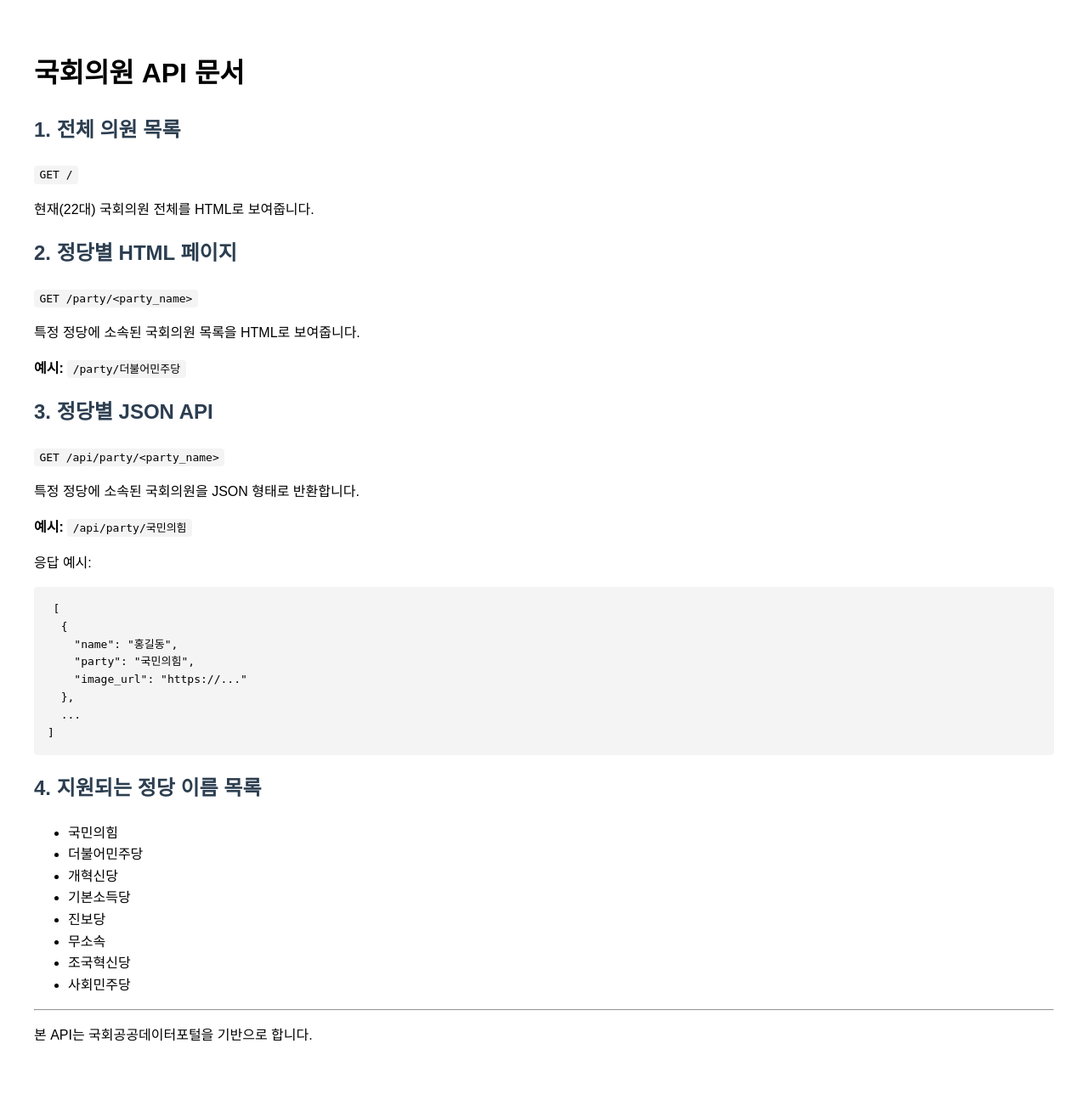
After one commit to kkangde/DATA_SCI_TP, a Flask app: page /api-docs in a window 1280 px wide. The commit adds this page. Shown: the whole page at 85% size. Run offline with Flask 3, Linux system fonts and the light colour scheme.

Commit message:
진화술
이건연금술

```diff
--- a/프로젝트페이지/fe.py
+++ b/프로젝트페이지/fe.py
@@ -7,6 +7,9 @@ import unicodedata
 from flask import Flask, render_template, jsonify, request
 from flask_cors import CORS
 from cachelib import SimpleCache
+from dotenv import load_dotenv
+
+load_dotenv()
 
 app = Flask(__name__)
 CORS(app)
@@ -19,26 +22,28 @@ logger = logging.getLogger(__name__)
 
 cache = SimpleCache()
 
-# API 키 및 엔드포인트
-API_KEY = "1343ad8c9a584b86a2493aa90cf51060"
-CURRENT_API = "https://open.assembly.go.kr/portal/openapi/nwvrqwxyaytdsfvhu"  # 22대 현역 의원
-HISTORY_API = "https://open.assembly.go.kr/portal/openapi/ALLNAMEMBER"        # 역대 의원 (사진 포함)
+API_KEY = os.getenv("ASSEMBLY_API_KEY", "your_default_api_key")
+CURRENT_API = "https://open.assembly.go.kr/portal/openapi/nwvrqwxyaytdsfvhu"
+HISTORY_API = "https://open.assembly.go.kr/portal/openapi/ALLNAMEMBER"
 
-# 정당 목록
-PARTIES = [
-    '국민의힘', '더불어민주당', '개혁신당', '기본소득당',
-    '진보당', '무소속', '조국혁신당', '사회민주당'
-]
+PARTIES = {
+    '국민의힘': 'party_template.html',
+    '더불어민주당': 'party_template.html',
+    '개혁신당': 'party_template.html',
+    '기본소득당': 'party_template.html',
+    '진보당': 'party_template.html',
+    '무소속': 'party_template.html',
+    '조국혁신당': 'party_template.html',
+    '사회민주당': 'party_template.html'
+}
 
 def normalize_text(text):
-    """문자열 정규화(공백, 특수문자 제거, 소문자 변환)"""
     if not text:
         return ""
     normalized = unicodedata.normalize('NFKD', str(text))
-    return re.sub(r'[\s\-_\.\(\)/,;|·\\]+', '', normalized).lower()
+    return re.sub(r'[\s\-_.()\/,;|·\\]+', '', normalized).lower()
 
 def get_current_members():
-    """현재(22대) 국회의원 목록 조회"""
     cached = cache.get('current_members')
     if cached:
         return cached
@@ -49,9 +54,8 @@ def get_current_members():
     max_retries = 3
 
     headers = {
-        "User-Agent": "Mozilla/5.0 (Windows NT 10.0; Win64; x64) AppleWebKit/537.36 (KHTML, like Gecko) Chrome/125.0.0.0 Safari/537.36",
-        "Accept": "application/json",
-        "Accept-Encoding": "gzip, deflate"
+        "User-Agent": "Mozilla/5.0",
+        "Accept": "application/json"
     }
 
     try:
@@ -64,25 +68,23 @@ def get_current_members():
             }
             for attempt in range(max_retries):
                 try:
-                    res = requests.get(CURRENT_API, params=params, headers=headers, timeout=15)
+                    res = requests.get(CURRENT_API, params=params, headers=headers, timeout=10)
                     res.raise_for_status()
                     break
                 except requests.exceptions.RequestException as e:
                     if attempt == max_retries - 1:
                         logger.error(f"API 호출 실패: {e}")
                         raise
-                    continue
 
             data = res.json()
             rows = []
-            if "ALLNAMEMBER" in data and isinstance(data["ALLNAMEMBER"], list) and len(data["ALLNAMEMBER"]) > 1:
-                rows = data["ALLNAMEMBER"][1].get("row", [])
+            if "nwvrqwxyaytdsfvhu" in data and isinstance(data["nwvrqwxyaytdsfvhu"], list):
+                rows = data["nwvrqwxyaytdsfvhu"][1].get("row", [])
 
             if not rows:
                 break
 
             members.extend(rows)
-
             if len(rows) < page_size:
                 break
             page += 1
@@ -95,7 +97,6 @@ def get_current_members():
         raise
 
 def get_historical_members():
-    """역대 국회의원 목록 조회 (사진 포함)"""
     cached = cache.get('historical_members')
     if cached:
         return cached
@@ -103,44 +104,61 @@ def get_historical_members():
     params = {
         "KEY": API_KEY,
         "Type": "json",
-        "pSize": 300  # 한 번에 충분히 많은 데이터 받기
+        "pSize": 1000  # 충분한 크기
     }
 
     try:
         res = requests.get(HISTORY_API, params=params)
         res.raise_for_status()
         data = res.json()
-        historical = data.get("ALLNAMEMBER", [{}])[1].get("row", [])
-        cache.set('historical_members', historical, timeout=24*60*60)  # 1일 캐시
+
+        historical = []
+        allnamember = data.get("ALLNAMEMBER", [])
+        if isinstance(allnamember, list) and len(allnamember) > 1:
+            historical = allnamember[1].get("row", [])
+        else:
+            logger.warning("예상치 못한 ALLNAMEMBER 응답 구조")
+            logger.warning(json.dumps(data, ensure_ascii=False, indent=2))
+
+        cache.set('historical_members', historical, timeout=24*60*60)
         return historical
+
     except Exception as e:
         logger.error(f"get_historical_members 예외 발생: {e}")
         raise
 
+
+
 def merge_member_data(current, historical):
-    """현재 의원 데이터에 사진 추가"""
+    """현재 의원 데이터에 사진 및 기타 상세 정보 추가"""
     for member in current:
-        # 이름(HG_NM)으로 매칭 (동명이인 주의, 가능하면 EMPL_NO 사용 권장)
         match = next((h for h in historical if h.get("HG_NM") == member.get("HG_NM")), None)
         if match:
-            member["NAAS_PIC"] = match.get("NAAS_PIC")  # 사진 URL 추가
+            member.update({
+                "NAAS_PIC": match.get("NAAS_PIC"),
+                "EMAIL": match.get("EMAIL"),
+                "HOMEPAGE": match.get("HOMEPAGE"),
+                "TEL_NO": match.get("TEL_NO"),
+                "BTH_DATE": match.get("BTH_DATE"),
+                "POSITION": match.get("MEM_TITLE"),  # 예시
+                # 필요시 더 추가
+            })
     return current
+
 
 @app.route('/')
 def home():
-    """메인 페이지: 모든 국회의원 목록 표시"""
     try:
         current = get_current_members()
         historical = get_historical_members()
         merged = merge_member_data(current, historical)
-        return render_template('s.html', members=merged)
+        return render_template('index.html', members=merged)
     except Exception as e:
         logger.error(f"홈페이지 로드 실패: {e}")
         return jsonify({"error": "내부 서버 오류"}), 500
 
 @app.route('/party/<party_name>')
 def party_page(party_name):
-    """정당별 국회의원 목록 페이지"""
     if party_name not in PARTIES:
         logger.warning(f"존재하지 않는 정당: {party_name}")
         return jsonify({"error": "존재하지 않는 정당"}), 404
@@ -151,15 +169,44 @@ def party_page(party_name):
         merged = merge_member_data(current, historical)
         party_members = [
             m for m in merged
-            if any(
-                normalize_text(p) in normalize_text(m.get('POLY_NM', ''))
-                for p in [party_name, '새진보연합', '기본소득당·사회민주당 연합']
-            )
+            if normalize_text(party_name) in normalize_text(m.get('POLY_NM', ''))
         ]
-        return render_template(f'{party_name}.html', members=party_members)
+        return render_template(PARTIES[party_name], members=party_members, party=party_name)
     except Exception as e:
         logger.error(f"정당 페이지 로드 실패: {e}")
         return jsonify({"error": "내부 서버 오류"}), 500
 
+@app.route('/api/party/<party_name>')
+def api_party_members(party_name):
+    if party_name not in PARTIES:
+        logger.warning(f"존재하지 않는 정당: {party_name}")
+        return jsonify({"error": "존재하지 않는 정당"}), 404
+
+    try:
+        current = get_current_members()
+        historical = get_historical_members()
+        merged = merge_member_data(current, historical)
+        party_members = [
+            m for m in merged
+            if normalize_text(party_name) in normalize_text(m.get('POLY_NM', ''))
+        ]
+        result = [
+            {
+                "name": m.get("HG_NM", ""),
+                "party": m.get("POLY_NM", ""),
+                "image_url": m.get("NAAS_PIC", "")
+            }
+            for m in party_members
+        ]
+        return jsonify(result)
+    except Exception as e:
+        logger.error(f"정당 API 페이지 로드 실패: {e}")
+        return jsonify({"error": "내부 서버 오류"}), 500
+
+@app.route('/api-docs')
+def api_docs():
+    return render_template('api_docs.html')
+
+
 if __name__ == '__main__':
     app.run(debug=True, host='0.0.0.0', port=5000)
--- /dev/null
+++ b/프로젝트페이지/templates/api_docs.html
@@ -0,0 +1,54 @@
+<!DOCTYPE html>
+<html lang="ko">
+<head>
+  <meta charset="UTF-8">
+  <title>API 문서</title>
+  <style>
+    body { font-family: Arial, sans-serif; line-height: 1.6; padding: 2rem; }
+    code { background: #f4f4f4; padding: 0.2rem 0.4rem; border-radius: 4px; }
+    pre { background: #f4f4f4; padding: 1rem; border-radius: 4px; overflow: auto; }
+    h2 { color: #2c3e50; }
+  </style>
+</head>
+<body>
+  <h1>국회의원 API 문서</h1>
+
+  <h2>1. 전체 의원 목록</h2>
+  <p><code>GET /</code></p>
+  <p>현재(22대) 국회의원 전체를 HTML로 보여줍니다.</p>
+
+  <h2>2. 정당별 HTML 페이지</h2>
+  <p><code>GET /party/&lt;party_name&gt;</code></p>
+  <p>특정 정당에 소속된 국회의원 목록을 HTML로 보여줍니다.</p>
+  <p><strong>예시:</strong> <code>/party/더불어민주당</code></p>
+
+  <h2>3. 정당별 JSON API</h2>
+  <p><code>GET /api/party/&lt;party_name&gt;</code></p>
+  <p>특정 정당에 소속된 국회의원을 JSON 형태로 반환합니다.</p>
+  <p><strong>예시:</strong> <code>/api/party/국민의힘</code></p>
+  <p>응답 예시:</p>
+  <pre><code>[
+  {
+    "name": "홍길동",
+    "party": "국민의힘",
+    "image_url": "https://..."
+  },
+  ...
+]</code></pre>
+
+  <h2>4. 지원되는 정당 이름 목록</h2>
+  <ul>
+    <li>국민의힘</li>
+    <li>더불어민주당</li>
+    <li>개혁신당</li>
+    <li>기본소득당</li>
+    <li>진보당</li>
+    <li>무소속</li>
+    <li>조국혁신당</li>
+    <li>사회민주당</li>
+  </ul>
+
+  <hr>
+  <p>본 API는 국회공공데이터포털을 기반으로 합니다.</p>
+</body>
+</html>
```
Also changed, not shown: 프로젝트페이지/templates/index.html (added, +81 -0 lines), 프로젝트페이지/templates/party_template.html (added, +18 -0 lines), 프로젝트페이지/templates/개혁신당.html (+28 -37 lines), 1 other file.
